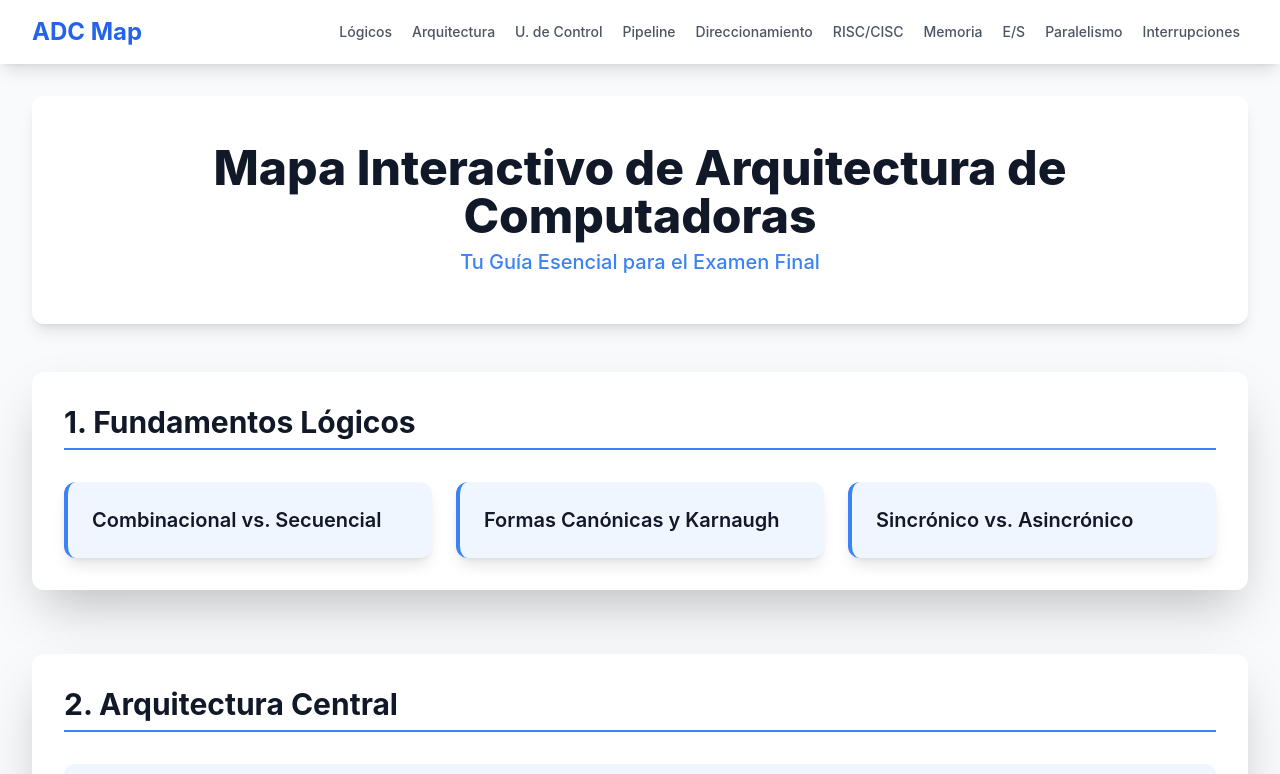
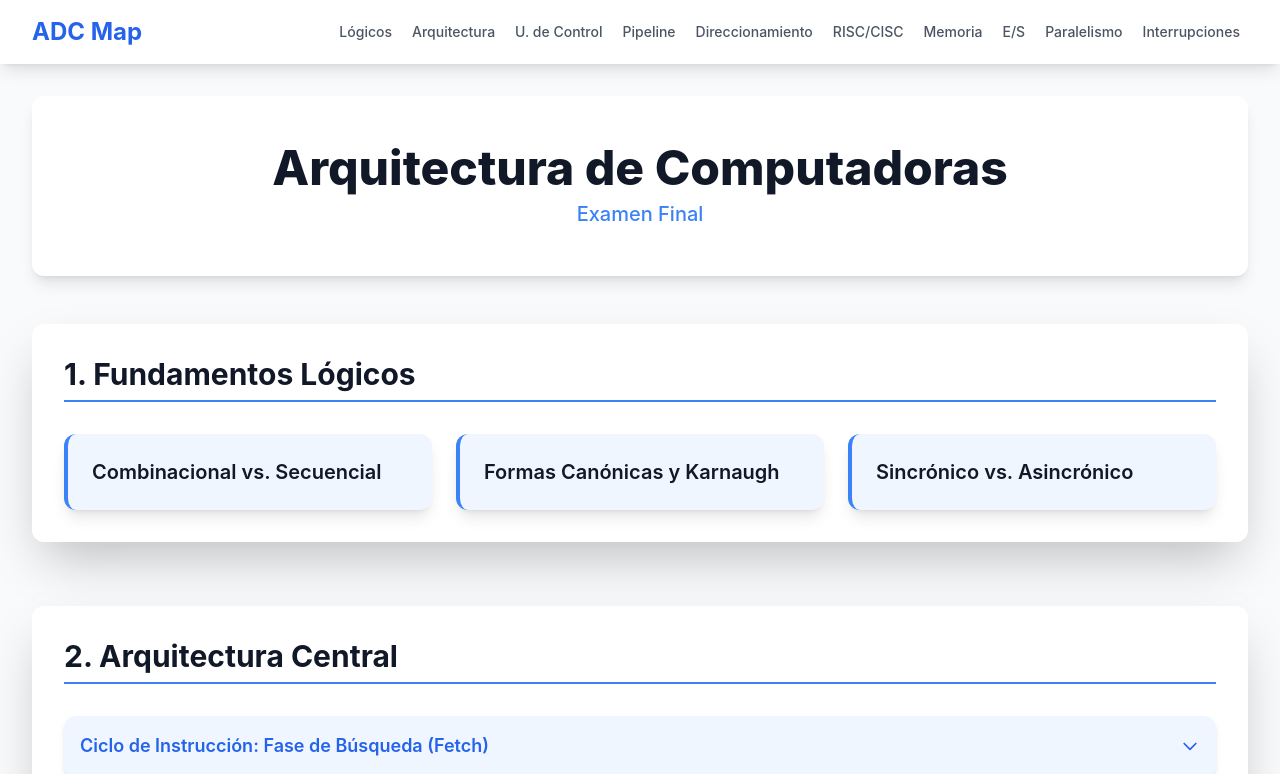
Before and after one commit to ElMatius-EM/ArquitecturaDeComputadoras_final, a plain HTML site: page index.html in a window 1280 px wide. Shown: the top 774 px of the page. Drawn offline with nearby package versions, Linux system fonts and the light colour scheme.

Commit message:
Update index.html

```diff
--- a/index.html
+++ b/index.html
@@ -154,9 +154,8 @@
 
         <!-- Header -->
         <header class="text-center py-12 bg-white rounded-xl shadow-lg mb-12">
-            <h1 class="text-3xl sm:text-4xl lg:text-5xl font-extrabold text-gray-900 mb-2">Mapa Interactivo de
-                Arquitectura de Computadoras</h1>
-            <p class="text-lg sm:text-xl text-primary-500 font-medium">Tu Guía Esencial para el Examen Final</p>
+            <h1 class="text-3xl sm:text-4xl lg:text-5xl font-extrabold text-gray-900 mb-2">Arquitectura de Computadoras</h1>
+            <p class="text-lg sm:text-xl text-primary-500 font-medium">Examen Final</p>
         </header>
 
         <!-- Sección 1: FUNDAMENTOS LÓGICOS -->
@@ -598,4 +597,5 @@
 
 </body>
 
+
 </html>
```
